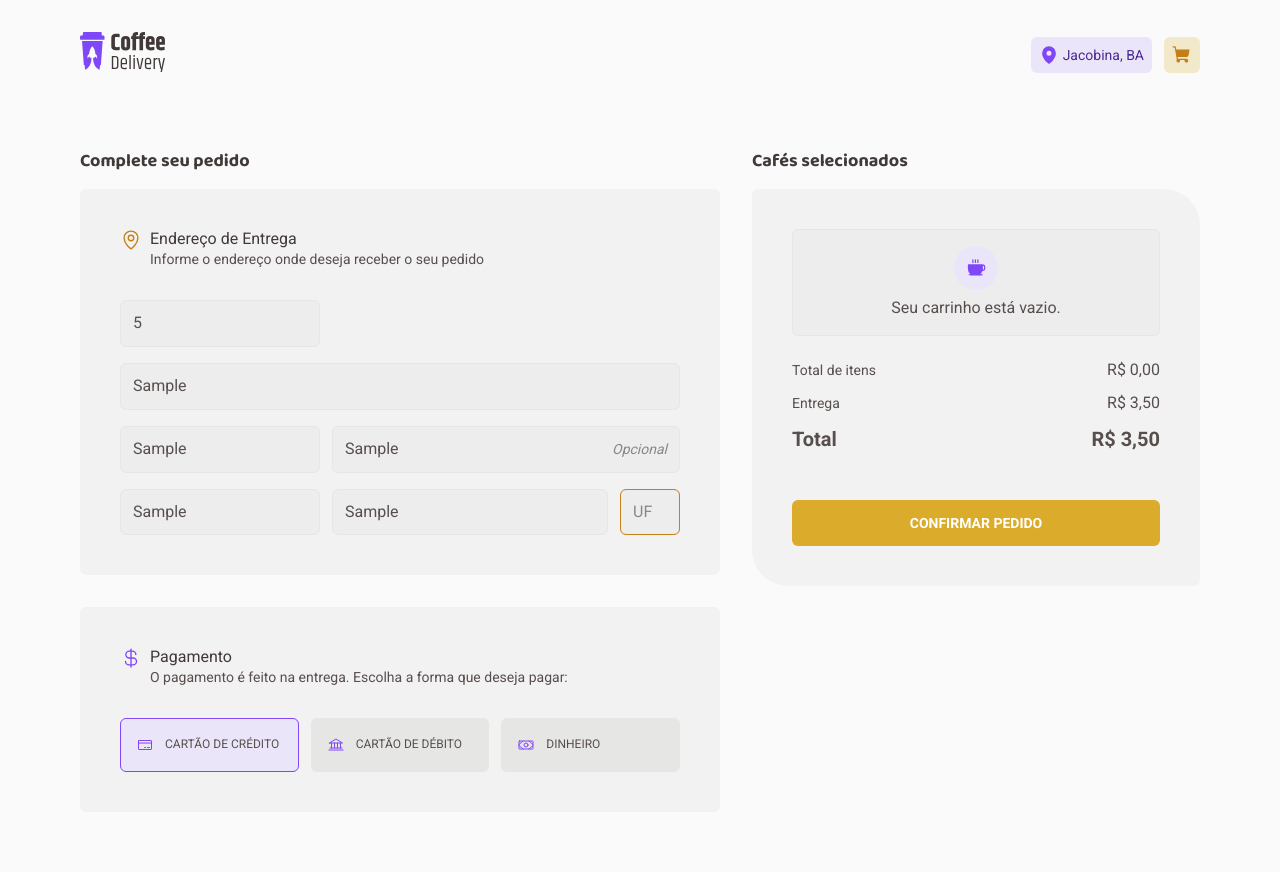
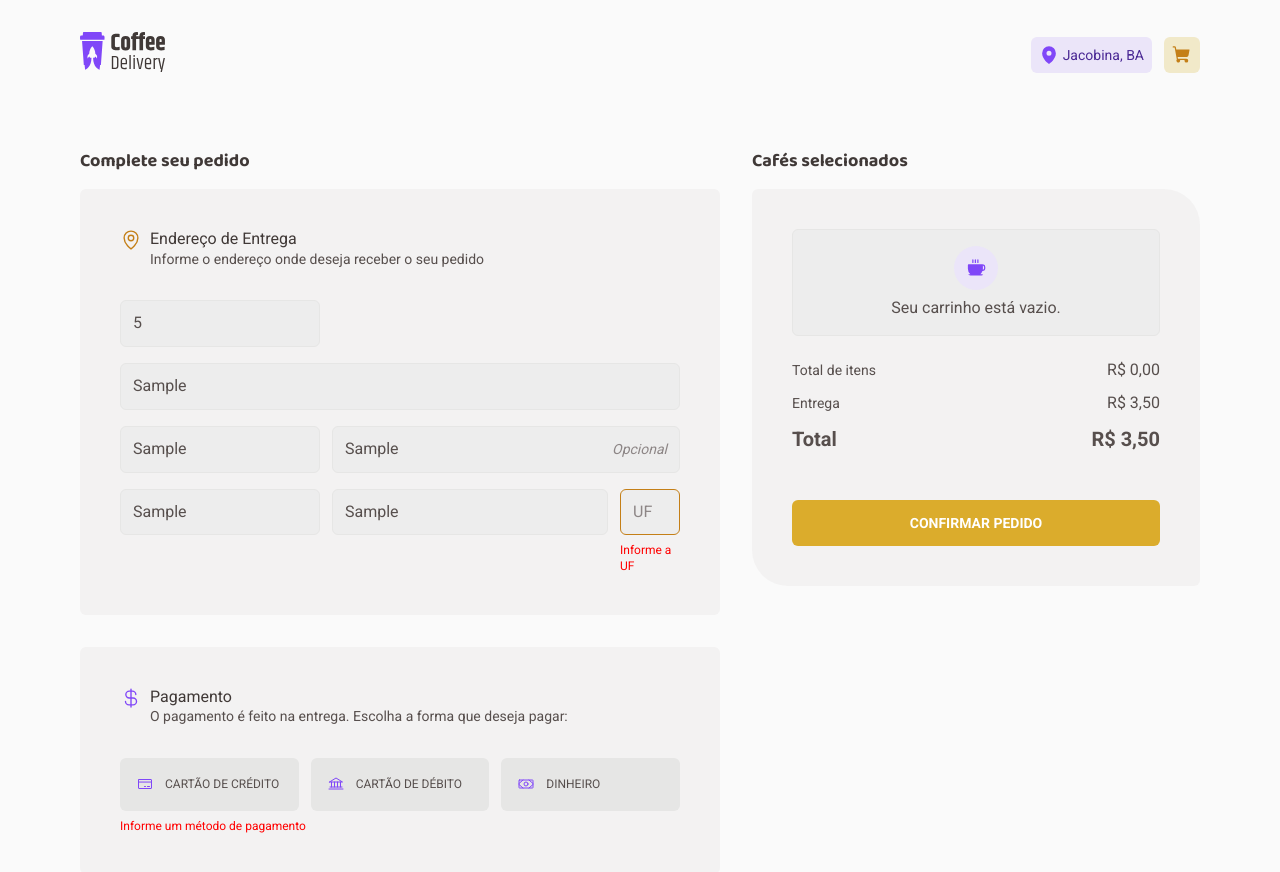
Before and after one commit to ianfss/coffee-delivery, a React (Vite) app: page /checkout in a window 1280 px wide. Both pictures are taken after typing "5", "Sample", "Sample", "Sample", "Sample", "Sample" into the empty fields and a click on the button "CONFIRMAR PEDIDO". Shown: the top 872 px of the page. Built offline with nearby package versions, Linux system fonts and the light colour scheme.

Commit message:
feat: display errors on checkout form

```diff
--- a/src/pages/checkout/components/text-input/index.tsx
+++ b/src/pages/checkout/components/text-input/index.tsx
@@ -7,16 +7,17 @@ import {
   useState,
 } from 'react'
 
-import { Box, Container } from './styles'
+import { FieldError } from 'react-hook-form'
+import { Box, Container, ErrorMessage } from './styles'
 
 type Props = InputHTMLAttributes<HTMLInputElement> & {
   optional?: boolean
   containerProps?: HTMLAttributes<HTMLDivElement>
-  // error?: FieldError
+  error?: FieldError
 }
 
 export const TextInput = forwardRef(function TextInput(
-  { optional, containerProps, onFocus, onBlur, ...rest }: Props,
+  { optional, error, containerProps, onFocus, onBlur, ...rest }: Props,
   ref: LegacyRef<HTMLInputElement>,
 ) {
   const [isFocused, setIsFocused] = useState(false)
@@ -45,9 +46,9 @@ export const TextInput = forwardRef(function TextInput(
         {optional ? <span>Opcional</span> : null}
       </Container>
 
-      {/* {error?.message ? (
+      {error?.message ? (
         <ErrorMessage role="alert">{error.message}</ErrorMessage>
-      ) : null} */}
+      ) : null}
     </Box>
   )
 })
--- a/src/pages/checkout/index.tsx
+++ b/src/pages/checkout/index.tsx
@@ -27,19 +27,22 @@ import {
   Container,
   InfoContainer,
   PaymentContainer,
+  PaymentErrorMessage,
   PaymentHeading,
   PaymentOptions,
 } from './styles'
 
 const newCheckoutFormValidationSchema = z.object({
-  cep: z.string().min(1),
-  street: z.string().min(1),
-  number: z.string().min(1),
-  fullAddress: z.string().optional(),
-  neighborhood: z.string().min(1),
-  city: z.string().min(1),
-  state: z.string().min(1).max(2),
-  paymentMethod: z.enum(['credit', 'debit', 'cash']),
+  cep: z.number({ invalid_type_error: 'Informe o CEP' }),
+  street: z.string().min(1, 'Informe a rua'),
+  number: z.string().min(1, 'Informe o número'),
+  fullAddress: z.string(),
+  neighborhood: z.string().min(1, 'Informe o bairro'),
+  city: z.string().min(1, 'Informe a cidade'),
+  state: z.string().min(1, 'Informe a UF'),
+  paymentMethod: z.enum(['credit', 'debit', 'cash'], {
+    invalid_type_error: 'Informe um método de pagamento',
+  }),
 })
 
 export type NewCheckoutFormData = z.infer<
@@ -51,19 +54,14 @@ const shippingPrice = 3.5
 export function CheckoutPage() {
   const newCheckoutForm = useForm<NewCheckoutFormData>({
     resolver: zodResolver(newCheckoutFormValidationSchema),
-    defaultValues: {
-      cep: '',
-      street: '',
-      number: '',
-      fullAddress: '',
-      neighborhood: '',
-      city: '',
-      state: '',
-      paymentMethod: 'credit',
-    },
   })
 
-  const { handleSubmit, register, watch } = newCheckoutForm
+  const {
+    handleSubmit,
+    register,
+    watch,
+    formState: { errors },
+  } = newCheckoutForm
 
   const selectedPaymentMethod = watch('paymentMethod')
 
@@ -78,6 +76,7 @@ export function CheckoutPage() {
   const navigate = useNavigate()
 
   function handleCreateNewCheckout(data: NewCheckoutFormData) {
+    console.log(data.cep)
     if (cart.length === 0) {
       return alert('É preciso ter pelo menos um item no carrinho')
     }
@@ -113,19 +112,22 @@ export function CheckoutPage() {
                 placeholder="CEP"
                 type="number"
                 containerProps={{ style: { gridArea: 'cep' } }}
-                {...register('cep')}
+                {...register('cep', { valueAsNumber: true })}
+                error={errors.cep}
               />
 
               <TextInput
                 placeholder="Rua"
                 containerProps={{ style: { gridArea: 'street' } }}
                 {...register('street')}
+                error={errors.street}
               />
 
               <TextInput
                 placeholder="Número"
                 containerProps={{ style: { gridArea: 'number' } }}
                 {...register('number')}
+                error={errors.number}
               />
 
               <TextInput
@@ -133,18 +135,21 @@ export function CheckoutPage() {
                 optional
                 containerProps={{ style: { gridArea: 'fullAddress' } }}
                 {...register('fullAddress')}
+                error={errors.fullAddress}
               />
 
               <TextInput
                 placeholder="Bairro"
                 containerProps={{ style: { gridArea: 'neighborhood' } }}
                 {...register('neighborhood')}
+                error={errors.neighborhood}
               />
 
               <TextInput
                 placeholder="Cidade"
                 containerProps={{ style: { gridArea: 'city' } }}
                 {...register('city')}
+                error={errors.city}
               />
 
               <TextInput
@@ -152,6 +157,7 @@ export function CheckoutPage() {
                 maxLength={2}
                 containerProps={{ style: { gridArea: 'state' } }}
                 {...register('state')}
+                error={errors.state}
               />
             </AddressForm>
           </AddressContainer>
@@ -199,6 +205,12 @@ export function CheckoutPage() {
                   <span>Dinheiro</span>
                 </PaymentMethod>
               </div>
+
+              {errors.paymentMethod ? (
+                <PaymentErrorMessage role="alert">
+                  {errors.paymentMethod.message}
+                </PaymentErrorMessage>
+              ) : null}
             </PaymentOptions>
           </PaymentContainer>
         </form>
```
